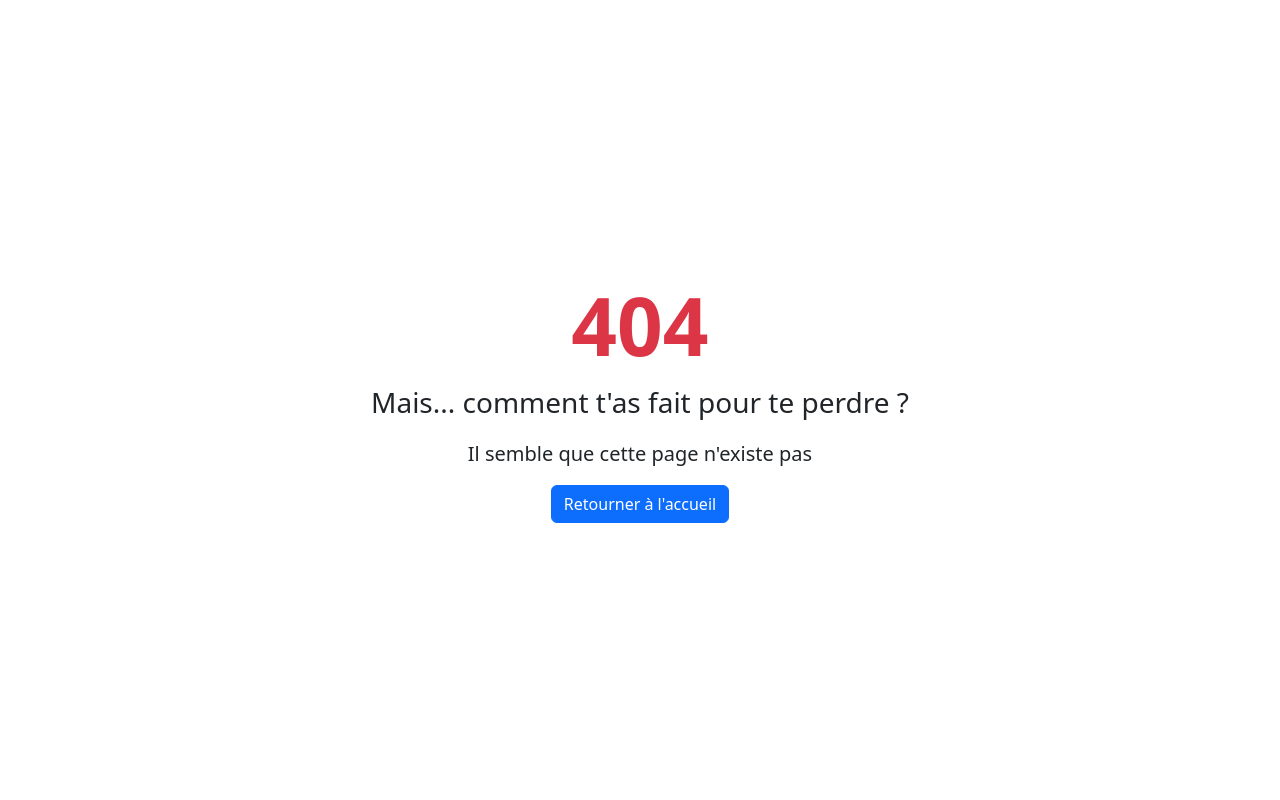
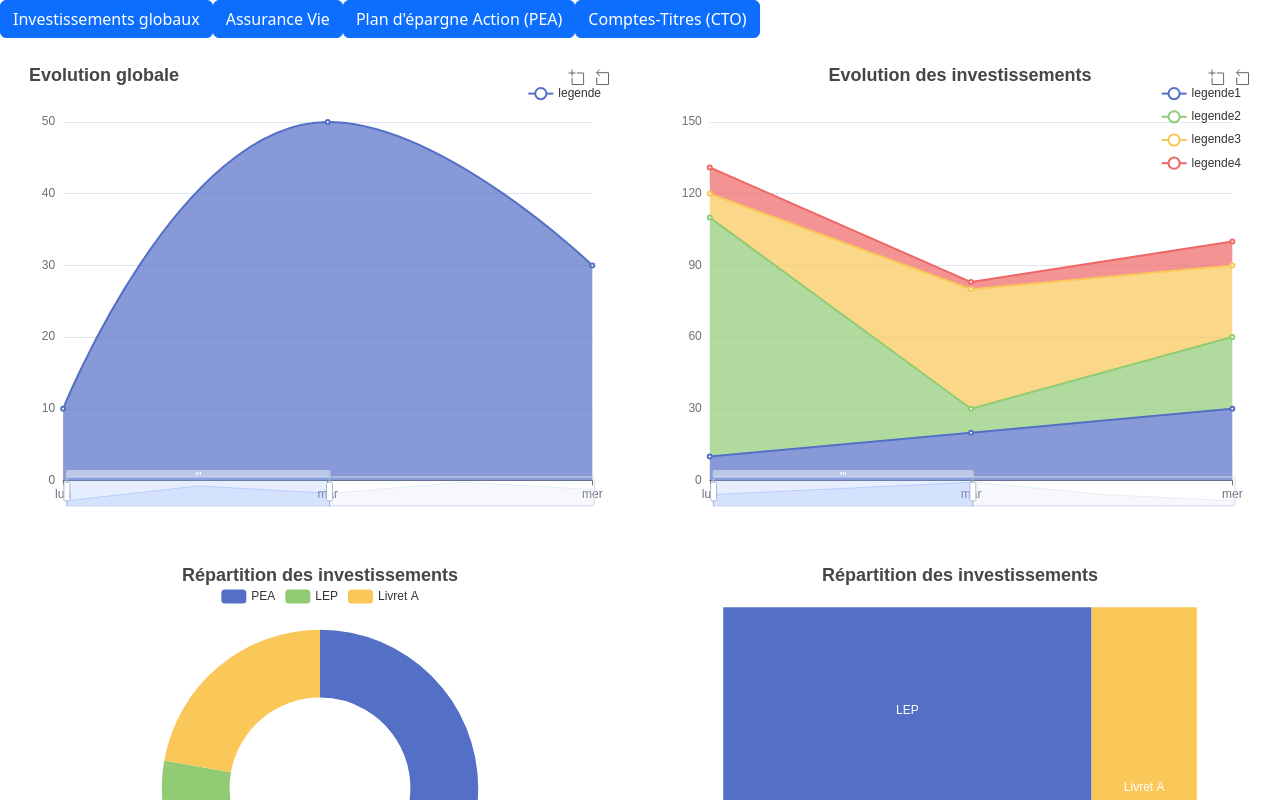
Before and after one commit to AlanJumeaucourt/WEB-Project-Bank-Synthesis, a React (Create React App) app in the folder Front/: page /design-investment in a window 1280 px wide. Before the commit this address had no page. Shown: the top 800 px of the page. Built offline with nearby package versions, Linux system fonts and the light colour scheme; what @react-keycloak/web, keycloak-js would draw is missing.

Commit message:
Developpement de ma page avec boutons qui changent les graphiques

```diff
--- a/Front/src/Router.jsx
+++ b/Front/src/Router.jsx
@@ -2,7 +2,9 @@ import React from 'react'
 import { BrowserRouter, Routes, Route } from 'react-router-dom'
 import { HomePage } from './views/HomePage'
 import { PageNotFound } from './views/errors/PageNotFound'
+
 import { DesignSystem } from './views/DesignSystem'
+import { DesignInvestment } from './views/DesignInvestment'
 import { Patrimoine } from './views/Patrimoine'
 
 import { LoginRequired } from './components/auth/LoginRequired'
@@ -14,6 +16,7 @@ export const Router = () => {
             <Routes>
                 <Route path="/" element={<HomePage />} />
                 <Route path="/design-system" element={<DesignSystem />} />
+                <Route path="/design-investment" element={< DesignInvestment />} />
                 <Route path="/Patrimoine" element={<Patrimoine />} />
                 <Route path="/design-system" element={<LoginRequired><DesignSystem /></LoginRequired>} />
                 <Route path="/imports" element={<LoginRequired><Imports /></LoginRequired>} />
--- a/Front/src/components/charts/Lines.jsx
+++ b/Front/src/components/charts/Lines.jsx
@@ -2,10 +2,11 @@ import React from "react"
 import { EchartComponent } from "./EchartComponent."
 
 
-export function BasicLineChart({ title, xData, name, yData, color, features, style }) {
+export function BasicLineChart({ title, dispositionTitre, xData, name, yData, color, features, style }) {
     title = title ? title : 'Basic Line Chart'
     return StackedAreaChart({
         title: title,
+        left: dispositionTitre,
         xData: xData,
         names: [name],
         yDatas: [yData],
@@ -17,10 +18,11 @@ export function BasicLineChart({ title, xData, name, yData, color, features, sty
     })
 }
 
-export function SmoothedLineChart({ title, xData, name, yData, color, features, style }) {
+export function SmoothedLineChart({ title, dispositionTitre, xData, name, yData, color, features, style }) {
     title = title ? title : 'Smoothed Line Chart'
     return StackedAreaChart({
         title: title,
+        left: dispositionTitre,
         xData: xData,
         names: [name],
         yDatas: [yData],
@@ -32,10 +34,11 @@ export function SmoothedLineChart({ title, xData, name, yData, color, features,
     })
 }
 
-export function BasicAreaChart({ title, xData, name, yData, color, features, style }) {
+export function BasicAreaChart({ title, dispositionTitre, xData, name, yData, color, features, style }) {
     title = title ? title : 'Basic Area Chart'
     return StackedAreaChart({
         title: title,
+        left: dispositionTitre,
         xData: xData,
         names: [name],
         yDatas: [yData],
@@ -47,10 +50,11 @@ export function BasicAreaChart({ title, xData, name, yData, color, features, sty
     })
 }
 
-export function SmoothedAreaChart({ title, xData, name, yData, color, features, style }) {
+export function SmoothedAreaChart({ title, dispositionTitre, xData, name, yData, color, features, style }) {
     title = title ? title : 'Smoothed Area Chart'
     return StackedAreaChart({
         title: title,
+        left: dispositionTitre,
         xData: xData,
         names: [name],
         yDatas: [yData],
@@ -62,10 +66,11 @@ export function SmoothedAreaChart({ title, xData, name, yData, color, features,
     })
 }
 
-export function StackedAreaChart({ title, xData, names, yDatas, areaStyles, smooths, colors, features, style }) {
+export function StackedAreaChart({ title, dispositionTitre, xData, names, yDatas, areaStyles, smooths, colors, features, style }) {
     let option = {
         title: {
-            text: 'Stacked Area Chart'
+            text: 'Stacked Area Chart',
+            left: dispositionTitre
         },
         tooltip: {
             trigger: 'axis',
--- a/Front/src/components/charts/Pie.jsx
+++ b/Front/src/components/charts/Pie.jsx
@@ -14,19 +14,19 @@ export function prepareData(data, names) {
   return values;
 }
 
-export function PieEmpty({data, names, titre, subtitle}) {
+export function PieEmpty({ data, names, titre, dispositionTitre, subtitle }) {
   const values = prepareData(data, names);
 
   const option = {
     title: {
       text: titre,
-      left: 'center'
+      left: dispositionTitre
     },
     tooltip: {
       trigger: 'item'
     },
     legend: {
-      top: '10%',
+      top: '5%',
       left: 'center'
     },
     series: [
@@ -55,22 +55,22 @@ export function PieEmpty({data, names, titre, subtitle}) {
     ]
   };
 
-   return <EchartComponent option={option}></EchartComponent>
+  return <EchartComponent option={option}></EchartComponent>
 }
 
-export function PieEmptySpace({data, names, titre, subtitle}) {
+export function PieEmptySpace({ data, names, titre, dispositionTitre, subtitle }) {
   const values = prepareData(data, names);
 
   const option = {
     title: {
       text: titre,
-      left: 'center'
+      left: dispositionTitre
     },
     tooltip: {
       trigger: 'item'
     },
     legend: {
-      top: '10%',
+      top: '5%',
       left: 'center'
     },
     series: [
@@ -104,22 +104,22 @@ export function PieEmptySpace({data, names, titre, subtitle}) {
     ]
   };
 
-   return <EchartComponent option={option}></EchartComponent>
+  return <EchartComponent option={option}></EchartComponent>
 }
 
-export function PieHalf({ data, names, titre, subtitle}) {
+export function PieHalf({ data, names, titre, dispositionTitre, subtitle }) {
   const values = prepareData(data, names);
 
   const option = {
     title: {
       text: titre,
-      left: 'center'
+      left: dispositionTitre
     },
     tooltip: {
       trigger: 'item'
     },
     legend: {
-      top: '10%',
+      top: '5%',
       left: 'center',
     },
     series: [
@@ -161,19 +161,19 @@ export function PieHalf({ data, names, titre, subtitle}) {
   return <EchartComponent option={option}></EchartComponent>;
 }
 
-export function PieFull({data, names, titre, subtitle}) {
+export function PieFull({ data, names, titre, dispositionTitre, subtitle }) {
   const values = prepareData(data, names);
 
   const option = {
     title: {
       text: titre,
-      left: 'center',
+      left: dispositionTitre,
     },
     tooltip: {
       trigger: 'item'
     },
     legend: {
-      top: '10%',
+      top: '5%',
       left: 'center',
       // doesn't perfectly work with our tricks, disable it
     },
@@ -208,5 +208,5 @@ export function PieFull({data, names, titre, subtitle}) {
     ]
   };
 
-   return <EchartComponent option={option}></EchartComponent>
+  return <EchartComponent option={option}></EchartComponent>
 }
--- a/Front/src/components/charts/TreeMap.jsx
+++ b/Front/src/components/charts/TreeMap.jsx
@@ -2,7 +2,7 @@ import React from "react";
 import { EchartComponent } from "./EchartComponent.";
 
 //just a function because we will just do a render
-export function TreeMap({data, names, titre}) {
+export function TreeMap({data, names, titre, dispositionTitre}) {
   let values = []
   data.forEach((el, index)=>{
     values.push({
@@ -14,7 +14,7 @@ export function TreeMap({data, names, titre}) {
   const option = {
     title: {
       text: titre,
-      left: 'center'
+      left: dispositionTitre
     },
     tooltip: {
       trigger: 'item'
--- /dev/null
+++ b/Front/src/views/DesignInvestment.jsx
@@ -0,0 +1,127 @@
+import React, { useEffet, useState, Component } from 'react'
+import { ButtonPrimary, CircularButton, RoundedButton, Tooltip } from '../components/ui_components/Buttons'
+import { InputPassword, InputText, InputSelect, InputCheckbox } from '../components/ui_components/Inputs'
+import { SignUpForm } from '../components/ui_components/Forms'
+import { SuccessMessage, WarningMessage, ErrorMessage } from '../components/ui_components/StatusMessage'
+import { Card, Queue, Stack } from '../components/ui_components/Containers'
+
+import { BasicLineChart, StackedAreaChart, SmoothedLineChart, SmoothedAreaChart, BasicAreaChart } from '../components/charts/Lines'
+import { PieEmpty, PieEmptySpace, PieHalf, PieFull } from '../components/charts/Pie'
+import { TreeMap } from '../components/charts/TreeMap'
+import { CreditSimulation } from '../components/charts/CreditSimulation'
+
+import * as echarts from 'echarts';
+
+function DesignInvestment() {
+  const [showChartGlobal, setShowChartGlobal] = useState(true);
+  const [showChartAV, setShowChartAV] = useState(false);
+  const [showChartPEA, setShowChartPEA] = useState(false);
+  const [showChartCTO, setShowChartCTO] = useState(false);
+
+  const handleGlobalClick = () => {
+    setShowChartGlobal(true);
+    setShowChartAV(false);
+    setShowChartPEA(false);
+    setShowChartCTO(false);
+  };
+
+  const handleAVClick = () => {
+    setShowChartGlobal(false);
+    setShowChartAV(true);
+    setShowChartPEA(false);
+    setShowChartCTO(false);
+  };
+
+  const handlePEAClick = () => {
+    setShowChartGlobal(false);
+    setShowChartAV(false);
+    setShowChartPEA(true);
+    setShowChartCTO(false);
+  };
+
+  const handleCTOClick = () => {
+    setShowChartGlobal(false);
+    setShowChartAV(false);
+    setShowChartPEA(false);
+    setShowChartCTO(true);
+  };
+
+  return (
+    <div className="boutons-container">
+      <ButtonPrimary onClick={handleGlobalClick}>Investissements globaux</ButtonPrimary>
+      <ButtonPrimary onClick={handleAVClick}>Assurance Vie</ButtonPrimary>
+      <ButtonPrimary onClick={handlePEAClick}>Plan d'épargne Action (PEA)</ButtonPrimary>
+      <ButtonPrimary onClick={handleCTOClick}>Comptes-Titres (CTO)</ButtonPrimary>
+
+      {showChartGlobal && (
+        <div style={{ display: "flex", flexDirection: "row", justifyContent: "space-between" }}>
+          <div style={{ height: "500px", width: "50%", padding: "1.5em" }}>
+            <SmoothedAreaChart title='Evolution globale' dispositionTitre='center' xData={['lun', 'mar', 'mer', 'jeu', 'ven']} name="legende" yData={[10, 50, 30, 60, 40]} />
+          </div>
+          <div style={{ height: "500px", width: "50%", padding: "1.5em" }}>
+            <StackedAreaChart title='Evolution des investissements' dispositionTitre='center' xData={['lun', 'mar', 'mer', 'jeu', 'ven']} names={['legende1', 'legende2', 'legende3', 'legende4']} yDatas={[[10, 20, 30, 10, 0], [100, 10, 30, 15, 22], [10, 50, 30, 60, 40], [11, 3, 10, 5, 40]]} areaStyles={true} smooths={false} />          </div>
+        </div>
+      )}
+
+      {showChartGlobal && (
+        <div style={{ display: "flex", flexDirection: "row", justifyContent: "space-between" }}>
+          <div style={{ height: "500px", width: "50%", padding: "1.5em" }}>
+            <PieEmpty data={[1500, 2000, 1000]} names={['PEA', 'LEP', 'Livret A']} titre='Répartition des investissements' dispositionTitre='center' subtitle='essai' />
+          </div>
+          <div style={{ height: "500px", width: "50%", padding: "1.5em" }}>
+            <TreeMap data={[1500, 2000, 1000]} names={['PEA', 'LEP', 'Livret A']} titre='Répartition des investissements' dispositionTitre='center'/>
+          </div>
+        </div>
+      )}
+
+      {showChartAV && (
+        <div style={{ height: "500px", width: "100%", padding: "1.5em" }} className='d-flex flex-row justify-content-between'>
+          <SmoothedAreaChart title='Développement du placement Assurance Vie' dispositionTitre='center' xData={['lun', 'mar', 'mer', 'jeu', 'ven']} name="Détails de l'évolution" yData={[10, 50, 30, 60, 40]} />
+        </div>
+      )}
+
+      {showChartAV && (
+        <div style={{ height: "500px", width: "100%", padding: "1.5em" }} className='d-flex flex-row justify-content-between'>
+          <PieEmpty data={[1500, 2000, 1000]} names={['PEA', 'LEP', 'Livret A']} titre='Répartition des investissements' dispositionTitre='center' subtitle='essai' />
+        </div>
+      )}
+
+      {showChartPEA && (
+        <div style={{ height: "500px", width: "100%", padding: "1.5em" }} className='d-flex flex-row justify-content-between'>
+          <SmoothedAreaChart title='Développement du placement PEA' dispositionTitre='center' xData={['lun', 'mar', 'mer', 'jeu', 'ven']} name="Détails de l'évolution" yData={[10, 50, 30, 60, 40]} />
+        </div>
+      )}
+
+      {showChartPEA && (
+        <div style={{ display: "flex", flexDirection: "row", justifyContent: "space-between" }}>
+          <div style={{ height: "500px", width: "50%", padding: "1.5em" }}>
+            <PieEmpty data={[1500, 2000, 1000]} names={['PEA', 'LEP', 'Livret A']} titre='Répartition des investissements' dispositionTitre='center' subtitle='essai' />
+          </div>
+          <div style={{ height: "500px", width: "50%", padding: "1.5em" }}>
+            <SmoothedAreaChart title='Développement des dividendes' dispositionTitre='center' xData={['lun', 'mar', 'mer', 'jeu', 'ven']} name="Détails de l'évolution" yData={[10, 50, 30, 60, 40]} />
+          </div>
+        </div>
+      )}
+
+      {showChartCTO && (
+        <div style={{ height: "500px", width: "100%", padding: "1.5em" }} className='d-flex flex-row justify-content-between'>
+          <SmoothedAreaChart title='Développement du placement CTO' dispositionTitre='center' xData={['lun', 'mar', 'mer', 'jeu', 'ven']} name="Détails de l'évolution" yData={[10, 50, 30, 60, 40]} />
+        </div>
+      )}
+
+      {showChartCTO && (
+        <div style={{ display: "flex", flexDirection: "row", justifyContent: "space-between" }}>
+          <div style={{ height: "500px", width: "50%", padding: "1.5em" }}>
+            <PieEmpty data={[1500, 2000, 1000]} names={['PEA', 'LEP', 'Livret A']} titre='Répartition des investissements' dispositionTitre='center' subtitle='essai' />
+          </div>
+          <div style={{ height: "500px", width: "50%", padding: "1.5em" }}>
+            <SmoothedAreaChart title='Développement des dividendes' dispositionTitre='center' xData={['lun', 'mar', 'mer', 'jeu', 'ven']} name="Détails de l'évolution" yData={[10, 50, 30, 60, 40]} />
+          </div>
+        </div>
+      )}
+
+    </div>
+  );
+}
+
+export { DesignInvestment };
```
